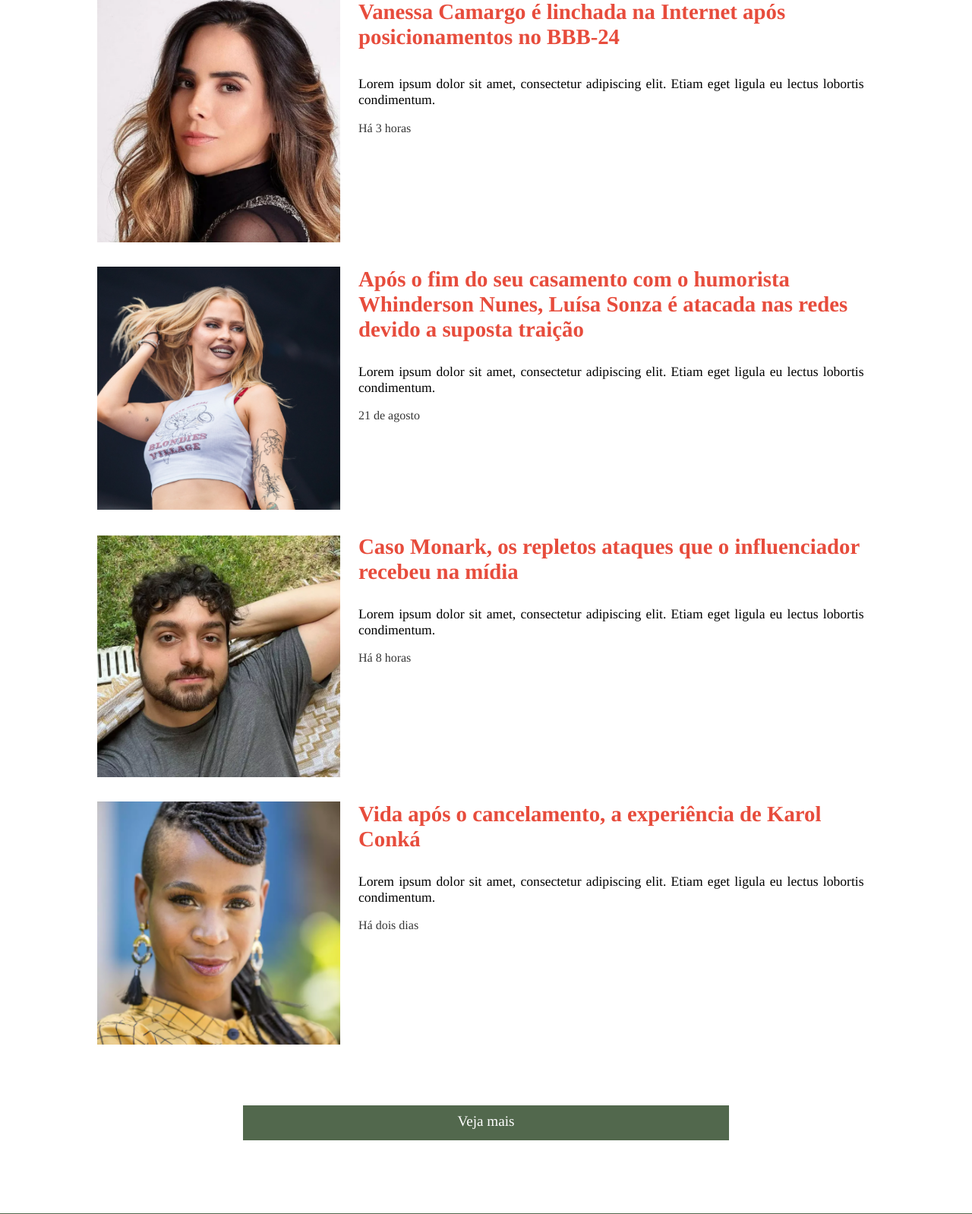
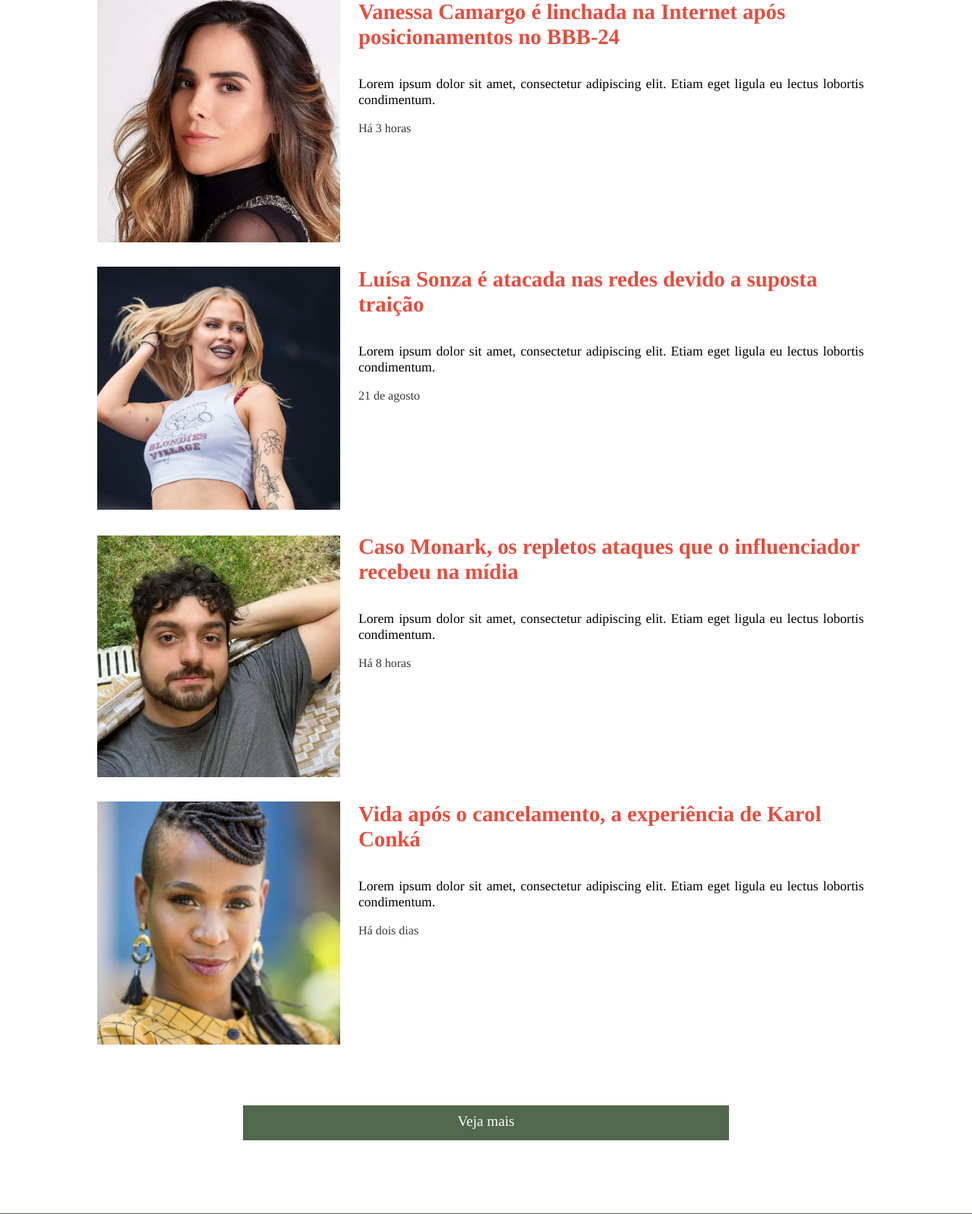
Before and after one commit to helo-isa/Projeto-Integrador-III, a Flask app: page / in a window 1280 px wide. Shown: the part 812-2410 px from the top of the page at 76% size. Run offline with Flask 3, Linux system fonts and the light colour scheme; some libraries are stand-ins or nearby versions.

Commit message:
atualizações

```diff
--- a/app/static/css1/index.css
+++ b/app/static/css1/index.css
@@ -403,92 +406,31 @@
     cursor: pointer;
 }
 
-#manchete1{
+.manchete{
     width: 65%;
     margin-left: 1.5em;
 }
-#manchete2{
-    width: 65%;
-    margin-left: 1.5em;
-}
-#manchete3{
-    width: 65%;
-    margin-left: 1.5em;
-}
-#manchete4{
-    width: 65%;
-    margin-left: 1.5em;
-}
-#titulomanchete1{
-    text-decoration: none;
-    color: black;
-    font-size: 1.8em;
-    font-weight: bold;
-    font-family: "Tinos", serif;
-    font-optical-sizing: auto;
-    color: #E74C3C;
-}
-#titulomanchete2{
-    font-size: 1.8em;
-    margin-bottom: 1em;
-    font-weight: bold;
-    font-family: "Tinos", serif;
-    color: #E74C3C;
-}
 
-#titulomanchete3{
-    font-size: 1.8em;
-    margin-bottom: 1em;
-    font-weight: bold;
-    font-family: "Tinos", serif;
-    color: #E74C3C;
-}
-#titulomanchete4{
+.titulomanchete{
     margin-bottom: 1em;
     font-size: 1.8em;
     font-weight: bold;
     font-family: "Tinos", serif;
     color: #E74C3C;
+    transition: color 0.4s ease;
+    text-decoration: none;
 }
-#textomanchete1{
+.titulomanchete:hover{
+    color: #c93a2a;
+}
+.textomanchete{
     font-size: 1.1em;
     text-align: justify;
     margin-bottom: 1em;
     margin-top: 2em;
     font-family: "Tinos", serif;
 }
-#textomanchete2{
-    font-size: 1.1em;
-    text-align: justify;
-    margin-bottom: 1em;
-    font-family: "Tinos", serif;
-}
-#textomanchete3{
-    text-align: justify;
-    font-size: 1.1em;
-    margin-bottom: 1em;
-    font-family: "Tinos", serif;
-}
-#textomanchete4{
-    font-size: 1.1em;
-    text-align: justify;
-    margin-bottom: 1em;
-    font-family: "Tinos", serif;
-}
-#horamanchete1{
-    font-family: "Tinos", serif;
-    position: unset;
-    color: #363636;
-}
-#horamanchete2{
-    font-family: "Tinos", serif;
-    color: #363636;
-}
-#horamanchete3{
-    font-family: "Tinos", serif;
-    color: #363636;
-}
-#horamanchete4{
+.horamanchete{
     font-family: "Tinos", serif;
     color: #363636;
 }
--- a/app/templates/cancelamento.html
+++ b/app/templates/cancelamento.html
@@ -8,7 +8,11 @@
     <link rel="stylesheet" href="../static/css1/cancelamento.css">
     <link rel="stylesheet" href="../static/css1/hamburguer.css">
     <link rel="stylesheet" href="https://fonts.googleapis.com/css2?family=Material+Symbols+Outlined:opsz,wght,FILL,GRAD@24,400,0,0&icon_names=menu" />
-    <title>Document</title>
+    <link rel="preconnect" href="https://fonts.googleapis.com">
+    <link rel="preconnect" href="https://fonts.gstatic.com" crossorigin>
+    <link href="https://fonts.googleapis.com/css2?family=Tinos:ital,wght@0,400;0,700;1,400;1,700&display=swap" rel="stylesheet">
+    <title>Cancelamento</title>
+
 </head>
 <body>
     <script src="../static/js/bootstrap.min.js"></script>
--- a/app/templates/index.html
+++ b/app/templates/index.html
@@ -47,7 +47,7 @@
         <div id="noticiaprincipal">
         <div id="card1">
             <img src="../static/imagens/thiagomachete.png" alt="">
-            <div class="overlay">Notícia</div>
+            <div class="overlay">    Caso Monark, os diversos ataques que o influenciador recebeu na mídia</div>
 
         </div>
         </div>
@@ -55,11 +55,11 @@
         <div id="noticiassecundarias">
         <div id="card2">
             <img src="../static/imagens/luisamanchete.png" alt="">
-            <div class="overlay">Notícia</div>
+            <div class="overlay">Luísa Sonza é atacada nas redes devido a suposta traição</div>
         </div>
         <div id="card3">
             <img  src="../static/imagens/vanessamanchete.png" alt="">
-            <div class="overlay">Notícia</div>
+            <div class="overlay">Vanessa Camargo é linchada na Internet após posicionamentos no BBB-24</div>
         </div>
     </div>
 </section>
@@ -74,11 +74,10 @@
                 <div id="foto1">
                     <img src="../static/imagens/vanessa.png" alt="" >
                 </div>
-                <div id="manchete1">
-                    <a href="noticia1" id="titulomanchete1">Vanessa Camargo é linchada na Internet após posicionamentos no BBB-24</a>
-                    <!-- <p id="titulomanchete1">Essa é a notícia 1</p> -->
-                    <p id="textomanchete1">Lorem ipsum dolor sit amet, consectetur adipiscing elit. Etiam eget ligula eu lectus lobortis condimentum.  </p>
-                    <p id="horamanchete1">Há 3 horas</p>
+                <div class="manchete">
+                    <a href="noticia1" class="titulomanchete">Vanessa Camargo é linchada na Internet após posicionamentos no BBB-24</a>
+                    <p class="textomanchete">Lorem ipsum dolor sit amet, consectetur adipiscing elit. Etiam eget ligula eu lectus lobortis condimentum.  </p>
+                    <p class="horamanchete">Há 3 horas</p>
                 </div>
             </div>
             <!-- <hr> -->
@@ -86,10 +85,10 @@
                 <div id="foto2">
                     <img src="../static/imagens/luisa.png" alt="">
                 </div>
-                <div id="manchete2">
-                    <p id="titulomanchete2">Após o fim do seu casamento com o humorista Whinderson Nunes, Luísa Sonza é atacada nas redes devido a suposta traição</p>
-                    <p id="textomanchete2">Lorem ipsum dolor sit amet, consectetur adipiscing elit. Etiam eget ligula eu lectus lobortis condimentum. </p>
-                    <p id="horamanchete2">21 de agosto</p>
+                <div class="manchete">
+                    <a href="noticia1.html" class="titulomanchete">Luísa Sonza é atacada nas redes devido a suposta traição</a>
+                    <p class="textomanchete">Lorem ipsum dolor sit amet, consectetur adipiscing elit. Etiam eget ligula eu lectus lobortis condimentum. </p>
+                    <p class="horamanchete">21 de agosto</p>
                 </div>
             </div>
             <!-- <hr> -->
@@ -98,10 +97,10 @@
                 <div id="foto3">
                     <img src="../static/imagens/monark.png" alt="">
                 </div>
-                <div id="manchete3">
-                    <p id="titulomanchete3">Caso Monark, os repletos ataques que o influenciador recebeu na mídia</p>
-                    <p id="textomanchete3">Lorem ipsum dolor sit amet, consectetur adipiscing elit. Etiam eget ligula eu lectus lobortis condimentum. </p>
-                    <p id="horamanchete3">Há 8 horas</p>
+                <div class="manchete">
+                    <a href="noticia1.html" class="titulomanchete">Caso Monark, os repletos ataques que o influenciador recebeu na mídia</a>
+                    <p class="textomanchete">Lorem ipsum dolor sit amet, consectetur adipiscing elit. Etiam eget ligula eu lectus lobortis condimentum. </p>
+                    <p class="horamanchete">Há 8 horas</p>
                 </div>
             </div>
 
@@ -111,10 +110,10 @@
                 <div id="foto4">
                     <img src="../static/imagens/karol.png" alt="">
                 </div>
-                <div id="manchete4">
-                    <p id="titulomanchete4">Vida após o cancelamento, a experiência de Karol Conká</p>
-                    <p id="textomanchete4">Lorem ipsum dolor sit amet, consectetur adipiscing elit. Etiam eget ligula eu lectus lobortis condimentum. </p>
-                    <p id="horamanchete4">Há dois dias</p>
+                <div class="manchete">
+                    <a href="noticia1.html" class="titulomanchete">Vida após o cancelamento, a experiência de Karol Conká</a>
+                    <p class="textomanchete">Lorem ipsum dolor sit amet, consectetur adipiscing elit. Etiam eget ligula eu lectus lobortis condimentum. </p>
+                    <p class="horamanchete">Há dois dias</p>
                 </div>
             </div>
 
```
Also changed, not shown: other parts of app/static/css1/index.css (+46 -12 lines), app/static/css1/cancelamento.css (+11 -0 lines), app/static/css1/noticias.css (+7 -20 lines), app/templates/noticias.html (+4 -4 lines).
